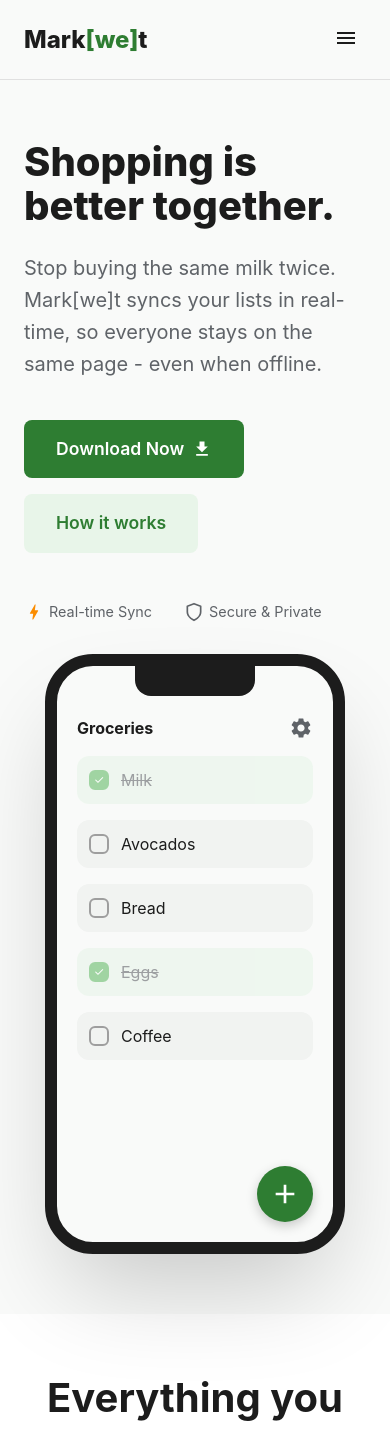
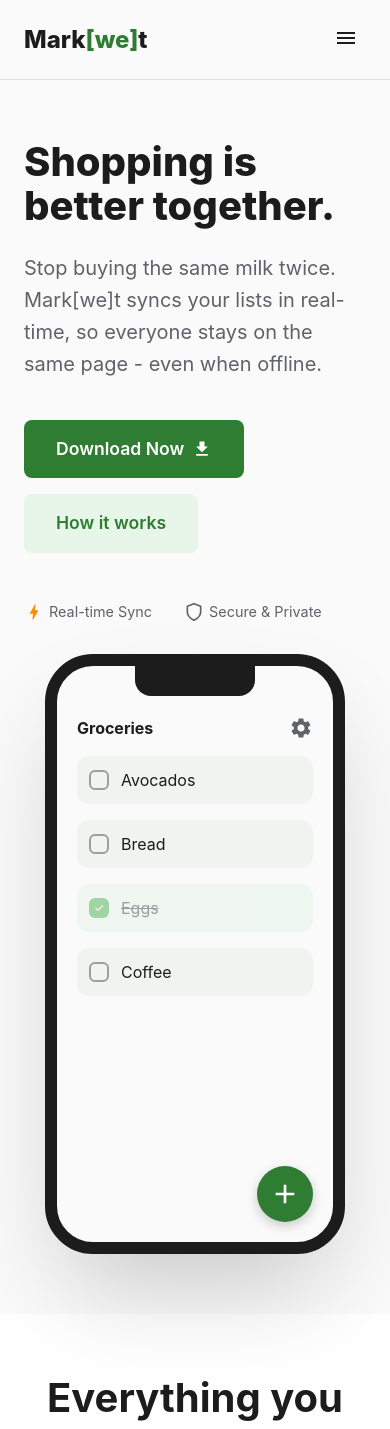
Before and after one commit to gustavohnsv/markwet-page, a React (Vite) app: page / in a window 390 px wide. Shown: the top 1429 px of the page. Built offline with nearby package versions, Linux system fonts and the light colour scheme.

Commit message:
fix: Fix mobile dark mode text

```diff
--- a/src/components/Footer.tsx
+++ b/src/components/Footer.tsx
@@ -9,7 +9,6 @@ export default function Footer() {
 
   return (
     <>
-      {/* Final CTA Section */}
       <section
         id="download"
         className="section"
@@ -98,7 +97,6 @@ export default function Footer() {
         </div>
       </section>
 
-      {/* Actual Footer */}
       <footer
         style={{
           backgroundColor: "var(--bg-color)",
--- a/src/components/Hero.tsx
+++ b/src/components/Hero.tsx
@@ -18,7 +18,6 @@ export default function Hero() {
         className="container grid grid-cols-2"
         style={{ alignItems: "center" }}
       >
-        {/* Text Content */}
         <div>
           <h1
             style={{
@@ -29,7 +28,6 @@ export default function Hero() {
               lineHeight: 1.1,
             }}
           >
-            {/* Using raw t() temporarily to debug potential Trans issue */}
             {t("hero.headline").replace(/<[^>]*>/g, "")}
           </h1>
 
@@ -42,7 +40,6 @@ export default function Hero() {
               lineHeight: 1.6,
             }}
           >
-            {/* Using raw t() temporarily to debug potential Trans issue */}
             {t("hero.subheadline").replace(/<[^>]*>/g, "")}
           </p>
 
@@ -97,7 +94,6 @@ export default function Hero() {
           </div>
         </div>
 
-        {/* Hero Image / Mockup */}
         <div
           style={{
             position: "relative",
@@ -105,7 +101,6 @@ export default function Hero() {
             justifyContent: "center",
           }}
         >
-          {/* Abstract Background Blob */}
           <div
             style={{
               position: "absolute",
@@ -121,11 +116,12 @@ export default function Hero() {
             }}
           />
 
-          {/* Phone Mockup */}
           <div
             style={{
               width: "300px",
+              maxWidth: "100%",
               height: "600px",
+              maxHeight: "80vh",
               backgroundColor: "var(--bg-color)",
               border: "12px solid var(--text-primary)",
               borderRadius: "48px",
@@ -134,7 +130,6 @@ export default function Hero() {
               boxShadow: "0 50px 100px -20px rgba(0,0,0,0.2)",
             }}
           >
-            {/* Notch */}
             <div
               style={{
                 position: "absolute",
@@ -150,14 +145,15 @@ export default function Hero() {
               }}
             />
 
-            {/* Screen Content */}
             <div
               style={{
                 padding: "50px 20px 20px",
                 height: "100%",
+                overflowY: "auto",
                 display: "flex",
                 flexDirection: "column",
                 gap: "16px",
+                scrollbarWidth: "none",
               }}
             >
               <div
@@ -171,9 +167,7 @@ export default function Hero() {
                 <MdSettings size={24} color="var(--text-secondary)" />
               </div>
 
-              {/* List Items */}
               {[
-                { text: "Milk", checked: true },
                 { text: "Avocados", checked: false },
                 { text: "Bread", checked: false },
                 { text: "Eggs", checked: true },
@@ -197,6 +191,7 @@ export default function Hero() {
                     style={{
                       width: 20,
                       height: 20,
+                      minWidth: 20,
                       borderRadius: "6px",
                       border: "2px solid",
                       borderColor: item.checked
--- a/src/components/HowItWorks.tsx
+++ b/src/components/HowItWorks.tsx
@@ -51,10 +51,7 @@ export default function HowItWorks() {
           </p>
         </div>
 
-        <div className="grid grid-cols-4" style={{ gap: "24px" }}>
-          {/* Note: grid-cols-4 is not defined in global css, I'll use inline style or adding responsive logic here */}
-          {/* Actually, I'll use a flex wrap for simplification or just style it here */}
-        </div>
+        <div className="grid grid-cols-4" style={{ gap: "24px" }}></div>
 
         <div
           style={{
@@ -89,7 +86,6 @@ export default function HowItWorks() {
                 {step.icon}
               </div>
 
-              {/* Connector Line (simplified) */}
               {index < steps.length - 1 && (
                 <div
                   className="connector"
@@ -101,8 +97,7 @@ export default function HowItWorks() {
                     height: "2px",
                     backgroundColor: "var(--border-color)",
                     zIndex: 1,
-                    display:
-                      "none" /* Hidden by default, shown on desktop via media query logic if I had CSS in JS fully */,
+                    display: "none",
                   }}
                 />
               )}
--- a/src/components/Navbar.tsx
+++ b/src/components/Navbar.tsx
@@ -77,7 +77,6 @@ export default function Navbar() {
           alignItems: "center",
         }}
       >
-        {/* Logo */}
         <Link
           to="/"
           style={{
@@ -94,7 +93,6 @@ export default function Navbar() {
           </span>
         </Link>
 
-        {/* Desktop Menu */}
         <div
           className="desktop-menu"
           style={{ display: "none", gap: "32px", alignItems: "center" }}
@@ -114,12 +112,10 @@ export default function Navbar() {
           ))}
         </div>
 
-        {/* Desktop Actions */}
         <div
           className="desktop-actions"
           style={{ display: "none", alignItems: "center", gap: "16px" }}
         >
-          {/* Language Toggle */}
           <button
             onClick={toggleLang}
             style={{
@@ -140,7 +136,6 @@ export default function Navbar() {
             <span>{i18n.language.substring(0, 2).toUpperCase()}</span>
           </button>
 
-          {/* Theme Toggle */}
           <button
             onClick={toggleTheme}
             style={{
@@ -203,7 +198,6 @@ export default function Navbar() {
           </a>
         </div>
 
-        {/* Mobile Toggle */}
         <button
           className="mobile-toggle"
           onClick={() => setIsOpen(!isOpen)}
@@ -217,7 +211,6 @@ export default function Navbar() {
         </button>
       </div>
 
-      {/* Mobile Menu Overlay */}
       {isOpen && (
         <div
           style={{
@@ -265,8 +258,9 @@ export default function Navbar() {
               onClick={toggleTheme}
               style={{
                 background: "var(--input-bg)",
+                color: "var(--text-primary)",
                 borderRadius: "20px",
-                padding: "4px",
+                padding: "8px 12px",
                 display: "flex",
                 alignItems: "center",
                 gap: "8px",
--- a/src/components/Pricing.tsx
+++ b/src/components/Pricing.tsx
@@ -27,7 +27,6 @@ export default function Pricing() {
           className="grid grid-cols-2"
           style={{ maxWidth: "900px", margin: "0 auto" }}
         >
-          {/* Free Plan */}
           <div
             className="card"
             style={{ display: "flex", flexDirection: "column" }}
@@ -111,7 +110,6 @@ export default function Pricing() {
             </a>
           </div>
 
-          {/* Premium Plan */}
           <div
             className="card"
             style={{
--- a/src/components/Screenshots.tsx
+++ b/src/components/Screenshots.tsx
@@ -66,11 +66,11 @@ export default function Screenshots() {
                 flex: "0 0 auto",
                 width: "280px",
                 height: "580px",
-                backgroundColor: "#121212", // Dark bezel background
+                backgroundColor: "#121212",
                 borderRadius: "40px",
-                border: "12px solid #2d2d2d", // Bezel border
+                border: "12px solid #2d2d2d",
                 boxShadow:
-                  "0 20px 40px rgba(0,0,0,0.2), inset 0 0 0 2px rgba(255,255,255,0.1)", // Shadow + Gloss hint
+                  "0 20px 40px rgba(0,0,0,0.2), inset 0 0 0 2px rgba(255,255,255,0.1)",
                 position: "relative",
                 overflow: "hidden",
                 display: "flex",
@@ -78,7 +78,6 @@ export default function Screenshots() {
                 justifyContent: "center",
               }}
             >
-              {/* Notch decoration */}
               <div
                 style={{
                   position: "absolute",
@@ -100,7 +99,7 @@ export default function Screenshots() {
                 style={{
                   width: "100%",
                   height: "100%",
-                  objectFit: "fill", // Ensures it fills the frame. Since we use a standard ratio, this should look good.
+                  objectFit: "fill",
                   zIndex: 1,
                 }}
               />
@@ -118,7 +117,6 @@ export default function Screenshots() {
             </h3>
           </div>
         ))}
-        {/* Spacer at the end for scrolling comfort */}
         <div style={{ flex: "0 0 20px" }} />
       </div>
 
--- a/src/components/Testimonials.tsx
+++ b/src/components/Testimonials.tsx
@@ -86,7 +86,6 @@ export default function Testimonials() {
                     backgroundColor: "var(--border-color)",
                   }}
                 ></div>{" "}
-                {/* Avatar placeholder */}
                 <div>
                   <div style={{ fontWeight: "bold", fontSize: "0.95rem" }}>
                     {t.name}
--- a/src/i18n.ts
+++ b/src/i18n.ts
@@ -15,7 +15,7 @@ i18n
     },
     fallbackLng: "en",
     interpolation: {
-      escapeValue: false, // react already safes from xss
+      escapeValue: false,
     },
     detection: {
       order: ["localStorage", "navigator"],
--- a/src/index.css
+++ b/src/index.css
@@ -1,5 +1,4 @@
 :root {
-  /* LIGHT MODE (Default) */
   --bg-color: #f9faf9;
   --surface-color: #ffffff;
   --text-primary: #1c1c1c;
@@ -25,14 +24,12 @@
   --status-warning: #fb8c00;
   --status-inactive: #64748b;
 
-  /* Shared spacing/layout */
   --max-width: 1200px;
   --header-height: 80px;
 }
 
 @media (prefers-color-scheme: dark) {
   :root:not([data-theme="light"]) {
-    /* DARK MODE (System Preference) */
     --bg-color: #121212;
     --surface-color: #1d1d1d;
     --text-primary: #ffffff;
@@ -53,8 +50,6 @@
 }
 
 :root[data-theme="dark"] {
-  /* DARK MODE (Manual Override) */
-  --bg-color: #121212;
   --surface-color: #1d1d1d;
   --text-primary: #ffffff;
   --text-secondary: #bdbdbd;
@@ -80,6 +75,7 @@ body,
   margin: 0;
   padding: 0;
   scroll-behavior: smooth;
+  overflow-x: hidden;
 }
 
 * {
@@ -176,7 +172,6 @@ button:active {
   filter: brightness(0.95);
 }
 
-/* Utilities */
 .text-center {
   text-align: center;
 }
--- a/src/pages/Article.tsx
+++ b/src/pages/Article.tsx
@@ -8,22 +8,16 @@ export default function Article() {
   const { slug } = useParams();
   const navigate = useNavigate();
 
-  // Se o artigo não tiver tradução, voltamos ou mostramos erro.
-  // Vamos assumir que se o título existir, o artigo existe.
   const titleKey = `help.articles.${slug}.title`;
   const contentKey = `help.articles.${slug}.content`;
 
   const title = t(titleKey);
   const content = t(contentKey, { returnObjects: true });
 
-  // Verificação simples se a chave retornou ela mesma (significa que não achou tradução)
-  // O i18next retorna a chave se não achar o valor por padrão.
   const exists = title !== titleKey;
 
   useEffect(() => {
     if (!exists) {
-      // Opcional: Redirecionar se não existir
-      // navigate("/help");
     }
   }, [exists, navigate]);
 
@@ -85,10 +79,9 @@ export default function Article() {
             fontSize: "1.1rem",
             lineHeight: "1.8",
             color: "var(--text-secondary)",
-            whiteSpace: "pre-line", // Respeita as quebras de linha do arquivo JSON
+            whiteSpace: "pre-line",
           }}
         >
-          {/* Se o conteúdo for uma string simples, exibe. Se for array (parágrafos), mapeia. */}
           {Array.isArray(content) ? (
             content.map((paragraph, index) => (
               <p key={index} style={{ marginBottom: "1.5rem" }}>
--- a/src/pages/Category.tsx
+++ b/src/pages/Category.tsx
@@ -9,24 +9,20 @@ export default function Category() {
   const category = params.category;
   const navigate = useNavigate();
 
-  // Safety check for data
   const articlesList = HELP_ARTICLES || [];
 
-  // Map category slug to translation key
   const categoryTitles: Record<string, string> = {
     "getting-started": "help.gettingStarted",
     account: "help.account",
     troubleshooting: "help.troubleshooting",
   };
 
-  // Ensure category is string and exists
   const currentCategory = category || "";
   const categoryTitleKey = categoryTitles[currentCategory];
   const isValidCategory = categoryTitleKey !== undefined;
 
   const title = isValidCategory ? t(categoryTitleKey) : t("help.title");
 
-  // Filter articles
   const articles = articlesList.filter(
     (article) => article.category === currentCategory,
   );
```
